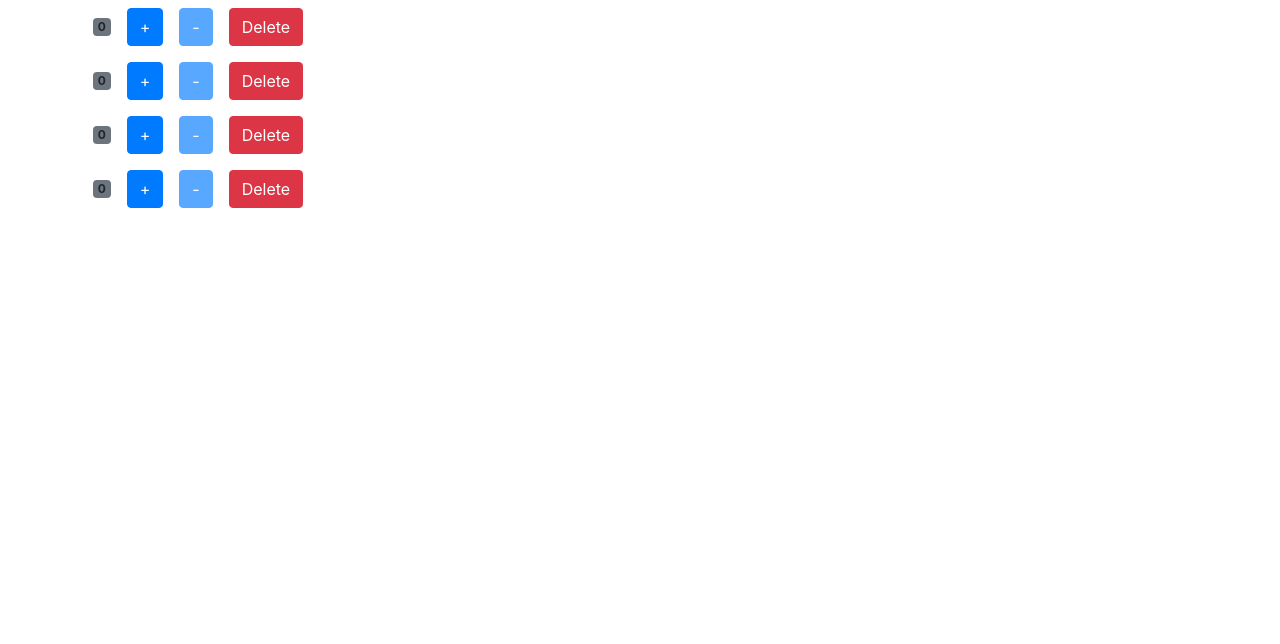
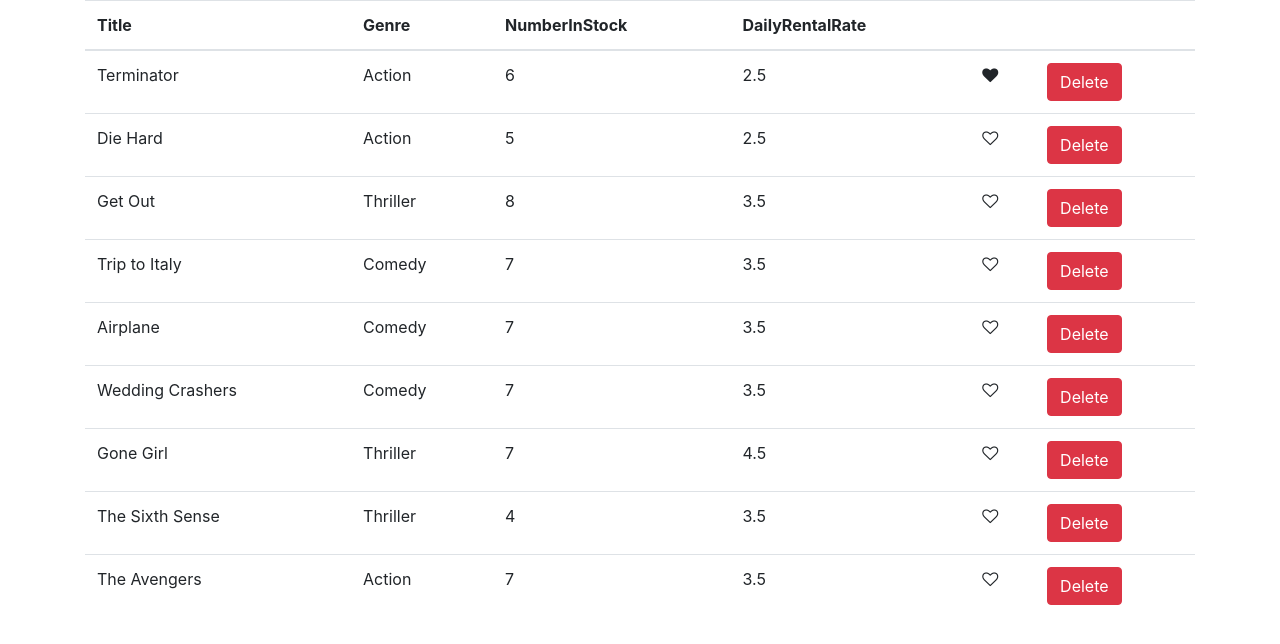
Before and after one commit to matttttttty/movie-app, a React (Create React App) app: page / in a window 1280 px wide. Shown: the top 644 px of the page. Built offline with nearby package versions, Linux system fonts and the light colour scheme.

Commit message:
like component init

```diff
--- a/package.json
+++ b/package.json
@@ -3,6 +3,11 @@
   "version": "0.1.0",
   "private": true,
   "dependencies": {
+    "@fortawesome/fontawesome-svg-core": "^1.2.35",
+    "@fortawesome/free-brands-svg-icons": "^5.15.3",
+    "@fortawesome/free-regular-svg-icons": "^5.15.3",
+    "@fortawesome/free-solid-svg-icons": "^5.15.3",
+    "@fortawesome/react-fontawesome": "^0.1.14",
     "@testing-library/jest-dom": "^5.11.10",
     "@testing-library/react": "^11.2.5",
     "@testing-library/user-event": "^12.8.3",
--- a/src/App.js
+++ b/src/App.js
@@ -1,11 +1,10 @@
 import "./App.css";
-// import Movie from "./components/movies";
-import Counters from "./components/counters";
+import Movie from "./components/movies";
 
 function App() {
   return (
     <main className="container">
-      <Counters />
+      <Movie />
     </main>
   );
 }
--- /dev/null
+++ b/src/components/common/like.jsx
@@ -0,0 +1,13 @@
+import React from "react";
+
+const Like = (props) => {
+  return (
+    <i
+      className={props.liked ? "fa fa-heart" : "fa fa-heart-o"}
+      aria-hidden="true"
+      onClick={props.onLike}
+    ></i>
+  );
+};
+
+export default Like;
--- a/src/components/counter.jsx
+++ /dev/null
@@ -1,42 +0,0 @@
-import React, { Component } from "react";
-
-class Counter extends Component {
-  state = { value: 0 };
-
-  handleIncrement = () => {
-    let value = this.state.value;
-    value++;
-    this.setState({ value });
-  };
-
-  handleDecrement = () => {
-    let value = this.state.value;
-    value--;
-    this.setState({ value });
-  };
-
-  handleDelete = () => {};
-
-  render() {
-    return (
-      <div>
-        <span className="badge bg-secondary  m-2">{this.state.value}</span>
-        <button className="btn btn-primary m-2" onClick={this.handleIncrement}>
-          +
-        </button>
-        <button
-          className="btn btn-primary m-2"
-          onClick={this.handleDecrement}
-          disabled={this.state.value > 0 ? false : true}
-        >
-          -
-        </button>
-        <button className="btn btn-danger m-2" onClick={this.handleDelete}>
-          Delete
-        </button>
-      </div>
-    );
-  }
-}
-
-export default Counter;
--- a/src/components/counters.jsx
+++ /dev/null
@@ -1,24 +0,0 @@
-import React, { Component } from "react";
-import Counter from "./counter";
-
-class Counters extends Component {
-  state = {
-    counters: [
-      { id: 0, value: 4 },
-      { id: 1, value: 0 },
-      { id: 2, value: 0 },
-      { id: 3, value: 0 },
-    ],
-  };
-  render() {
-    return (
-      <div>
-        {this.state.counters.map((c) => (
-          <Counter key={c.id} value={c.value} />
-        ))}
-      </div>
-    );
-  }
-}
-
-export default Counters;
--- a/src/components/movies.jsx
+++ b/src/components/movies.jsx
@@ -1,5 +1,6 @@
 import React, { Component } from "react";
 import { getMovies } from "../services/fakeMovieService";
+import Like from "./common/like";
 
 class Movie extends Component {
   state = { movies: getMovies() };
@@ -7,6 +8,13 @@ class Movie extends Component {
   handleClick = (movie) => {
     let movies = this.state.movies;
     movies = movies.filter((m) => m !== movie);
+    this.setState({ movies });
+  };
+
+  handleLike = (movie) => {
+    const movies = [...this.state.movies];
+    const index = movies.indexOf(movie);
+    movies[index].liked = !movies[index].liked;
     this.setState({ movies });
   };
 
@@ -20,6 +28,7 @@ class Movie extends Component {
             <th>NumberInStock</th>
             <th>DailyRentalRate</th>
             <th></th>
+            <th></th>
           </tr>
         </thead>
         <tbody>
@@ -29,6 +38,12 @@ class Movie extends Component {
               <td>{movie.genre.name}</td>
               <td>{movie.numberInStock}</td>
               <td>{movie.dailyRentalRate}</td>
+              <td>
+                <Like
+                  onLike={() => this.handleLike(movie)}
+                  liked={movie.liked}
+                />
+              </td>
               <td>
                 <button
                   onClick={() => this.handleClick(movie)}
--- a/src/index.js
+++ b/src/index.js
@@ -4,6 +4,9 @@ import "./index.css";
 import App from "./App";
 import reportWebVitals from "./reportWebVitals";
 import "bootstrap/dist/css/bootstrap.css";
+import "font-awesome/css/font-awesome.min.css";
+
+// import CountersApp from "./components//counterApp/countersApp";
 
 ReactDOM.render(
   <React.StrictMode>
--- a/src/services/fakeMovieService.js
+++ b/src/services/fakeMovieService.js
@@ -7,64 +7,65 @@ const movies = [
     genre: { _id: "5b21ca3eeb7f6fbccd471818", name: "Action" },
     numberInStock: 6,
     dailyRentalRate: 2.5,
-    publishDate: "2018-01-03T19:04:28.809Z"
+    publishDate: "2018-01-03T19:04:28.809Z",
+    liked: true,
   },
   {
     _id: "5b21ca3eeb7f6fbccd471816",
     title: "Die Hard",
     genre: { _id: "5b21ca3eeb7f6fbccd471818", name: "Action" },
     numberInStock: 5,
-    dailyRentalRate: 2.5
+    dailyRentalRate: 2.5,
   },
   {
     _id: "5b21ca3eeb7f6fbccd471817",
     title: "Get Out",
     genre: { _id: "5b21ca3eeb7f6fbccd471820", name: "Thriller" },
     numberInStock: 8,
-    dailyRentalRate: 3.5
+    dailyRentalRate: 3.5,
   },
   {
     _id: "5b21ca3eeb7f6fbccd471819",
     title: "Trip to Italy",
     genre: { _id: "5b21ca3eeb7f6fbccd471814", name: "Comedy" },
     numberInStock: 7,
-    dailyRentalRate: 3.5
+    dailyRentalRate: 3.5,
   },
   {
     _id: "5b21ca3eeb7f6fbccd47181a",
     title: "Airplane",
     genre: { _id: "5b21ca3eeb7f6fbccd471814", name: "Comedy" },
     numberInStock: 7,
-    dailyRentalRate: 3.5
+    dailyRentalRate: 3.5,
   },
   {
     _id: "5b21ca3eeb7f6fbccd47181b",
     title: "Wedding Crashers",
     genre: { _id: "5b21ca3eeb7f6fbccd471814", name: "Comedy" },
     numberInStock: 7,
-    dailyRentalRate: 3.5
+    dailyRentalRate: 3.5,
   },
   {
     _id: "5b21ca3eeb7f6fbccd47181e",
     title: "Gone Girl",
     genre: { _id: "5b21ca3eeb7f6fbccd471820", name: "Thriller" },
     numberInStock: 7,
-    dailyRentalRate: 4.5
+    dailyRentalRate: 4.5,
   },
   {
     _id: "5b21ca3eeb7f6fbccd47181f",
     title: "The Sixth Sense",
     genre: { _id: "5b21ca3eeb7f6fbccd471820", name: "Thriller" },
     numberInStock: 4,
-    dailyRentalRate: 3.5
+    dailyRentalRate: 3.5,
   },
   {
     _id: "5b21ca3eeb7f6fbccd471821",
     title: "The Avengers",
     genre: { _id: "5b21ca3eeb7f6fbccd471818", name: "Action" },
     numberInStock: 7,
-    dailyRentalRate: 3.5
-  }
+    dailyRentalRate: 3.5,
+  },
 ];
 
 export function getMovies() {
@@ -72,13 +73,13 @@ export function getMovies() {
 }
 
 export function getMovie(id) {
-  return movies.find(m => m._id === id);
+  return movies.find((m) => m._id === id);
 }
 
 export function saveMovie(movie) {
-  let movieInDb = movies.find(m => m._id === movie._id) || {};
+  let movieInDb = movies.find((m) => m._id === movie._id) || {};
   movieInDb.name = movie.name;
-  movieInDb.genre = genresAPI.genres.find(g => g._id === movie.genreId);
+  movieInDb.genre = genresAPI.genres.find((g) => g._id === movie.genreId);
   movieInDb.numberInStock = movie.numberInStock;
   movieInDb.dailyRentalRate = movie.dailyRentalRate;
 
@@ -91,7 +92,7 @@ export function saveMovie(movie) {
 }
 
 export function deleteMovie(id) {
-  let movieInDb = movies.find(m => m._id === id);
+  let movieInDb = movies.find((m) => m._id === id);
   movies.splice(movies.indexOf(movieInDb), 1);
   return movieInDb;
 }
```
Also changed, not shown: src/components/counterApp/counter.jsx (added, +33 -0 lines), src/components/counterApp/counters.jsx (added, +25 -0 lines), src/components/counterApp/countersApp.js (added, +56 -0 lines), src/components/counterApp/navBar.jsx (added, +17 -0 lines), 1 other file (tests, documents, lock files or other folders).
